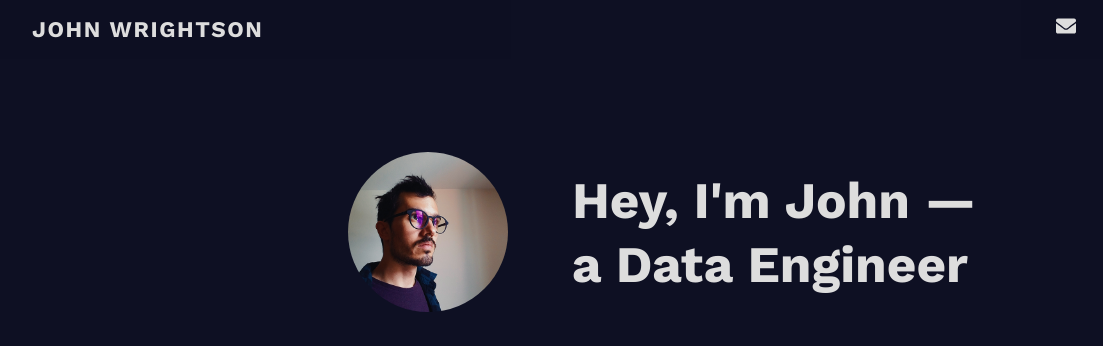
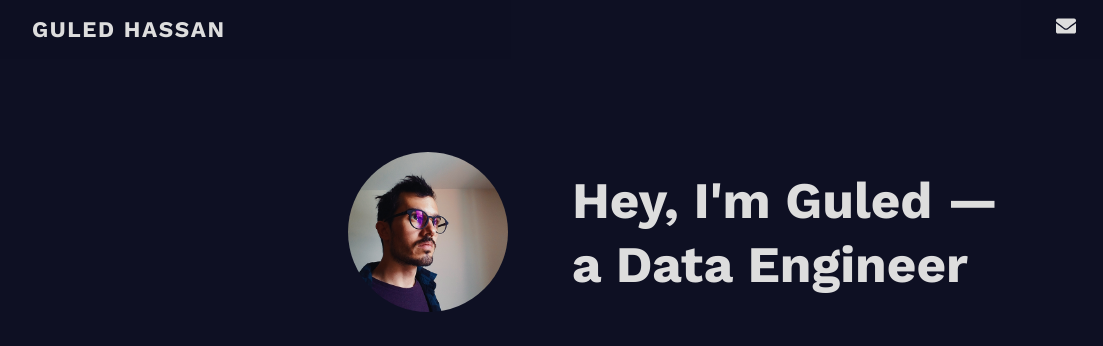
Before and after one commit to Guled2/guled, a website: page index.html in a window 1280 px wide. Shown: the top 346 px of the page, 0-1103 px from the left. Drawn offline with nearby package versions, Linux system fonts and the light colour scheme.

Commit message:
my name changes

```diff
--- a/index.html
+++ b/index.html
@@ -7,7 +7,7 @@
     <meta http-equiv="X-UA-Compatible" content="ie=edge">
     <link rel="stylesheet" href="sass/styles.css">
     <script src="js/main.js"></script>
-    <title>John Wrightson</title>
+    <title>Guled Hassan</title>
     <meta name="description" content="This shows up in search engines so use plenty of keywords">
 </head>
 
@@ -21,7 +21,7 @@
                 <!--  This is on the left -->
                 <ul>
                     <li>
-                        <h1 class="brand"><a href="#">John Wrightson</a></h1>
+                        <h1 class="brand"><a href="#">Guled Hassan</a></h1>
                     </li>
                 </ul>
 
@@ -72,7 +72,7 @@
                 <!-- Profile pic! -->
                 <img class="profile" src="profile.jpg" />
                 <!-- Hero text -->
-                <h1>Hey, I'm John &mdash; a Data Engineer</h1>
+                <h1>Hey, I'm Guled &mdash; a Data Engineer</h1>
             </div>
         </section>
 
```
Also changed, not shown: 1 other file.
